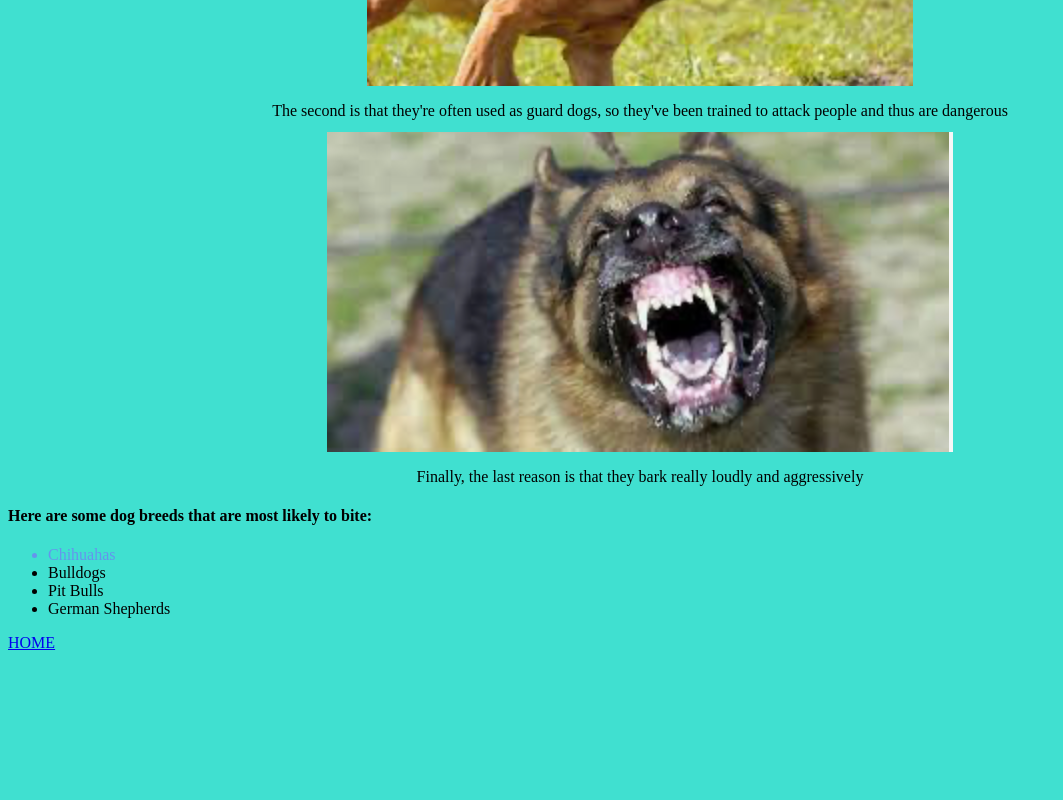
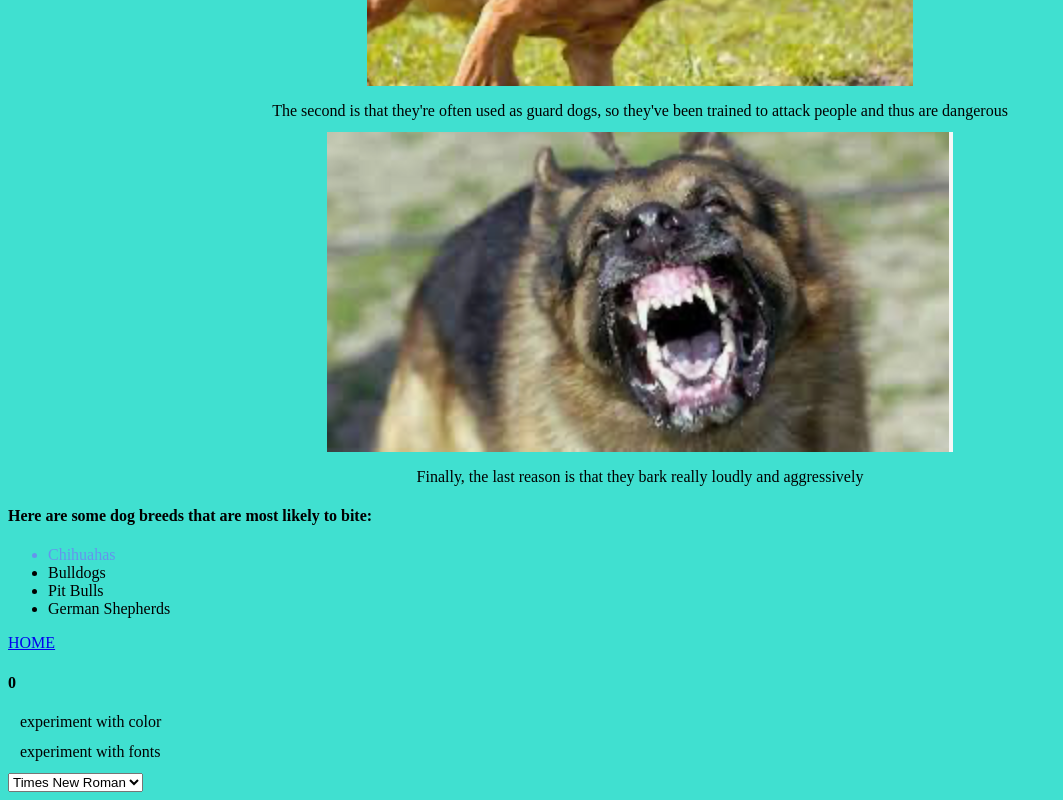
Before and after one commit to aashnahari/HTMLwebsite, a plain HTML site: page sarene.html in a window 1280 px wide. Shown: the part 898-1698 px from the top of the page, without its empty margins (0-1063 px from the left). Before the commit the page ends 1558 px from the top, so only its background shows below. Drawn offline with Linux system fonts and the light colour scheme.

Commit message:
hmtl changes

```diff
--- a/sarene.html
+++ b/sarene.html
@@ -43,5 +43,27 @@
 
 <a href = "index.html">HOME</a>
 
+<h4 id = "number">
+    0
+</h4>
+<p id = "color">
+    experiment with color
+</p>
+<p id = "fonts">
+    experiment with fonts
+</p>
+<select id = "fonts_id" class = "fonts" onchange = "changeFont (this);">
+    <option value="Times New Roman" selected = "selected"> Times New Roman
+    </option>
+    <option value="Arial"> Arial
+    </option>
+    <option value="fantasy"> Fantasy
+    </option>
+
+
+</select>
+
+
+
 </body>
 </html>
```
